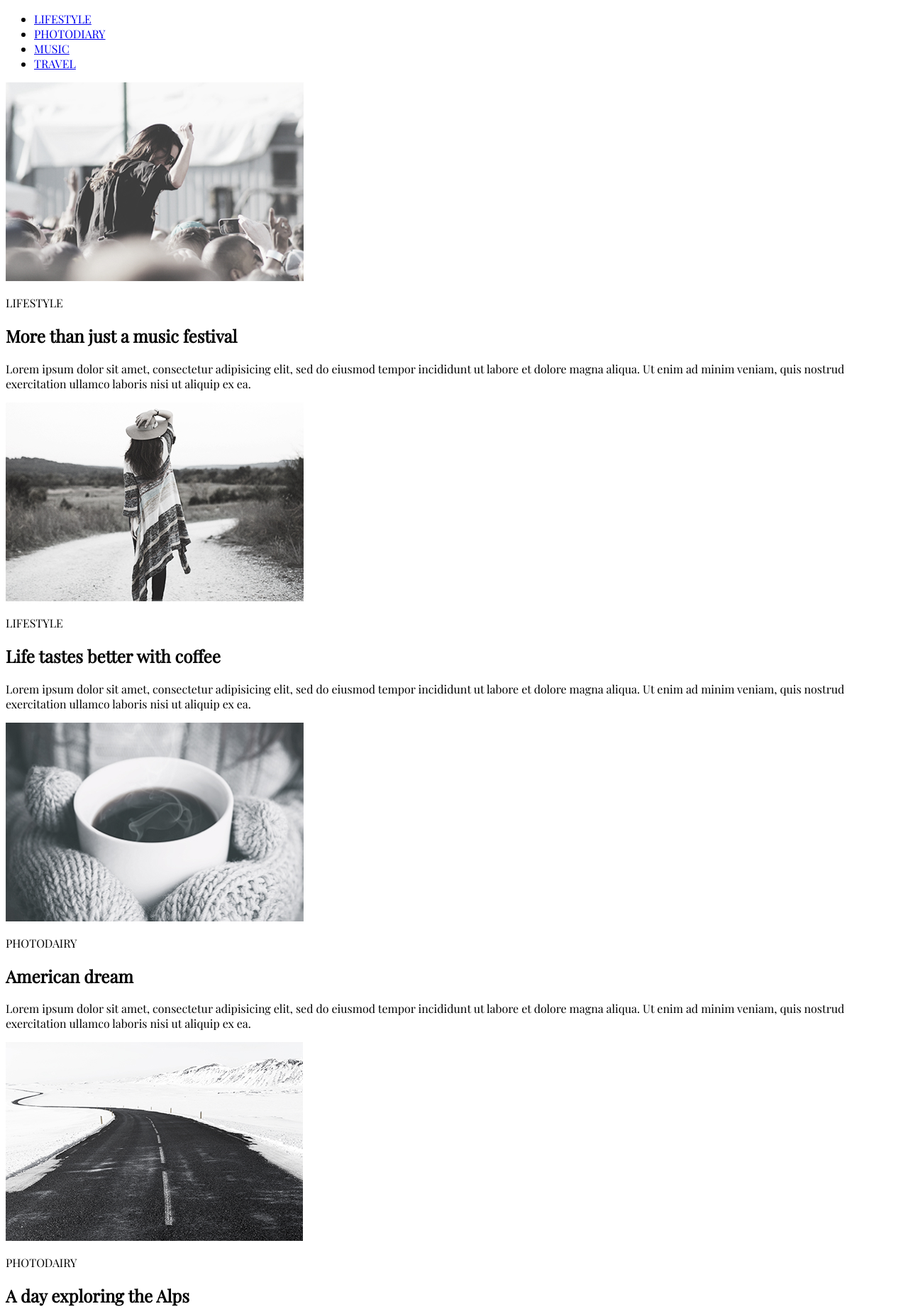
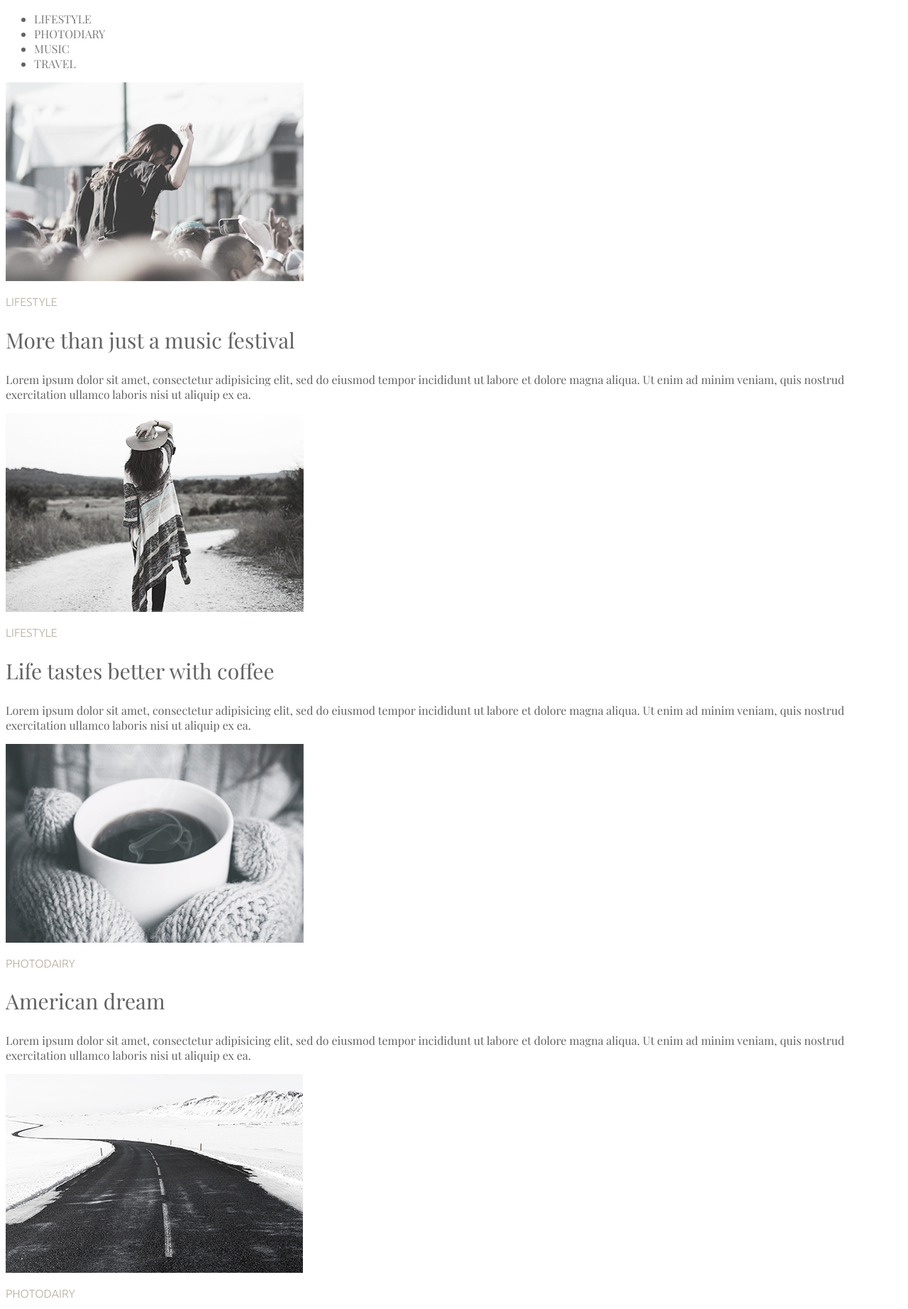
Before and after one commit to Efenzik/photoblog, a plain HTML site: page index.html in a window 1280 px wide. Shown: the top 1844 px of the page at 71% size. Drawn offline with nearby package versions, Linux system fonts and the light colour scheme.

Commit message:
Стилізували текст

```diff
--- a/index.html
+++ b/index.html
@@ -5,87 +5,116 @@
     <meta name="viewport" content="width=device-width, initial-scale=1.0" />
     <meta name="description" content="Photo-blog" />
     <title>PHOTO BLOG</title>
-    <link rel="preconnect" href="https://fonts.googleapis.com">
-<link rel="preconnect" href="https://fonts.gstatic.com" crossorigin>
-<link href="https://fonts.googleapis.com/css2?family=Playfair+Display&family=Ubuntu:wght@300&display=swap" rel="stylesheet">
-  <link rel="stylesheet" href="./src/css/style.css">
-</head>
+    <link rel="preconnect" href="https://fonts.googleapis.com" />
+    <link rel="preconnect" href="https://fonts.gstatic.com" crossorigin />
+    <link
+      href="https://fonts.googleapis.com/css2?family=Playfair+Display&family=Ubuntu:wght@300&display=swap"
+      rel="stylesheet"
+    />
+    <link rel="stylesheet" href="./src/css/style.css" />
+  </head>
   <body>
     <!-- Шапка Сайту -->
-    <header>
-      <nav>
-        <ul>
-          <li><a href="#">LIFESTYLE</a></li>
-          <li><a href="#">PHOTODIARY</a></li>
-          <li><a href="#">MUSIC</a></li>
-          <li><a href="#">TRAVEL</a></li>
+    <header class="header">
+      <nav class="header-menu">
+        <ul class="manu-list">
+          <li class="menu-item"><a class="menu-link" href="#">LIFESTYLE</a></li>
+          <li class="menu-item">
+            <a class="menu-link" href="#">PHOTODIARY</a>
+          </li>
+          <li class="menu-item"><a class="menu-link" href="#">MUSIC</a></li>
+          <li class="menu-item"><a class="menu-link" href="#">TRAVEL</a></li>
         </ul>
       </nav>
     </header>
     <!-- Основна Частина -->
-    <main>
-      <section>
-        <div>
-          <article>
-            <img src="./src/images/1_1.jpg" alt="LIFESTYLE" />
-            <p>LIFESTYLE</p>
-            <h2>More than just a music festival</h2>
-            <p>
+    <main class="main">
+      <section class="gallery">
+        <div class="gallery-cards">
+          <article class="gallery-card">
+            <img
+              class="gallery-photo"
+              src="./src/images/1_1.jpg"
+              alt="LIFESTYLE"
+            />
+            <p class="gallery-category">LIFESTYLE</p>
+            <h2 class="gallery-title">More than just a music festival</h2>
+            <p class="gallery-text">
               Lorem ipsum dolor sit amet, consectetur adipisicing elit, sed do
               eiusmod tempor incididunt ut labore et dolore magna aliqua. Ut
               enim ad minim veniam, quis nostrud exercitation ullamco laboris
               nisi ut aliquip ex ea.
             </p>
           </article>
-          <article>
-            <img src="./src/images/1_2.jpg" alt="LIFESTYLE" />
-            <p>LIFESTYLE</p>
-            <h2>Life tastes better with coffee</h2>
-            <p>
+          <article class="gallery-card">
+            <img
+              class="gallery-photo"
+              src="./src/images/1_2.jpg"
+              alt="LIFESTYLE"
+            />
+            <p class="gallery-category">LIFESTYLE</p>
+            <h2 class="gallery-title">Life tastes better with coffee</h2>
+            <p class="gallery-text">
               Lorem ipsum dolor sit amet, consectetur adipisicing elit, sed do
               eiusmod tempor incididunt ut labore et dolore magna aliqua. Ut
               enim ad minim veniam, quis nostrud exercitation ullamco laboris
               nisi ut aliquip ex ea.
             </p>
           </article>
-          <article>
-            <img src="./src/images/1_3.jpg" alt="PHOTODAIRY" />
-            <p>PHOTODAIRY</p>
-            <h2>American dream</h2>
-            <p>
+          <article class="gallery-card">
+            <img
+              class="gallery-photo"
+              src="./src/images/1_3.jpg"
+              alt="PHOTODAIRY"
+            />
+            <p class="gallery-category">PHOTODAIRY</p>
+            <h2 class="gallery-title">American dream</h2>
+            <p class="gallery-text">
               Lorem ipsum dolor sit amet, consectetur adipisicing elit, sed do
               eiusmod tempor incididunt ut labore et dolore magna aliqua. Ut
               enim ad minim veniam, quis nostrud exercitation ullamco laboris
               nisi ut aliquip ex ea.
             </p>
           </article>
-          <article>
-            <img src="./src/images/1_4.jpg" alt="PHOTODAIRY" />
-            <p>PHOTODAIRY</p>
-            <h2>A day exploring the Alps</h2>
-            <p>
+          <article class="gallery-card">
+            <img
+              class="gallery-photo"
+              src="./src/images/1_4.jpg"
+              alt="PHOTODAIRY"
+            />
+            <p class="gallery-category">PHOTODAIRY</p>
+            <h2 class="gallery-title">A day exploring the Alps</h2>
+            <p class="gallery-text">
               Lorem ipsum dolor sit amet, consectetur adipisicing elit, sed do
               eiusmod tempor incididunt ut labore et dolore magna aliqua. Ut
               enim ad minim veniam, quis nostrud exercitation ullamco laboris
               nisi ut aliquip ex ea.
             </p>
           </article>
-          <article>
-            <img src="./src/images/1_5.jpg" alt="LIFESTYLE" />
-            <p>LIFESTYLE</p>
-            <h2>Top 10 song for running</h2>
-            <p>
+          <article class="gallery-card">
+            <img
+              class="gallery-photo"
+              src="./src/images/1_5.jpg"
+              alt="LIFESTYLE"
+            />
+            <p class="gallery-category">LIFESTYLE</p>
+            <h2 class="gallery-title">Top 10 song for running</h2>
+            <p class="gallery-text">
               Lorem ipsum dolor sit amet, consectetur adipisicing elit, sed do
               eiusmod tempor incididunt ut labore et dolore magna aliqua. Ut
               enim ad minim veniam, quis nostrud exercitation ullamco laboris
               nisi ut aliquip ex ea.
             </p>
           </article>
-          <article>
-            <img src="./src/images/1_6.jpg" alt="LIFESTYLE" />
-            <p>LIFESTYLE</p>
-            <h2>Cold winter days</h2>
-            <p>
+          <article class="gallery-card">
+            <img
+              class="gallery-photo"
+              src="./src/images/1_6.jpg"
+              alt="LIFESTYLE"
+            />
+            <p class="gallery-category">LIFESTYLE</p>
+            <h2 class="gallery-title">Cold winter days</h2>
+            <p class="gallery-text">
               Lorem ipsum dolor sit amet, consectetur adipisicing elit, sed do
               eiusmod tempor incididunt ut labore et dolore magna aliqua. Ut
               enim ad minim veniam, quis nostrud exercitation ullamco laboris
@@ -94,7 +123,7 @@
           </article>
         </div>
         <!-- Кнопка -->
-        <button>Submit</button>
+        <button class="gallery-button">Submit</button>
       </section>
     </main>
   </body>
--- a/src/css/style.css
+++ b/src/css/style.css
@@ -1,4 +1,33 @@
 body {
-    font-family: "Playfair Display", serif;
-    /* font-family: "Ubuntu", sans-serif; */
+  font-family: "Playfair Display", serif;
+  /* font-family: "Ubuntu", sans-serif; */
 }
+body {
+  font-size: 16px;
+  font-weight: 400;
+  color: #626262;
+}
+/* ====================Header==================== */
+.menu-link {
+  color: #7d7d7d;
+  text-decoration: none;
+}
+.menu-link:hover {
+  color: #03a9f4;
+}
+.gallery-category {
+  font-family: "Ubuntu", sans-serif;
+  font-weight: 300;
+  color: #b4ad9e;
+}
+/* ====================Main==================== */
+.gallery-title {
+  font-weight: 400;
+  font-size: 30px;
+}
+.gallery-button {
+  font-family: "Playfair Display", serif;
+  font-size: 14px;
+  font-weight: 400;
+  color: #626262;
+}
```
